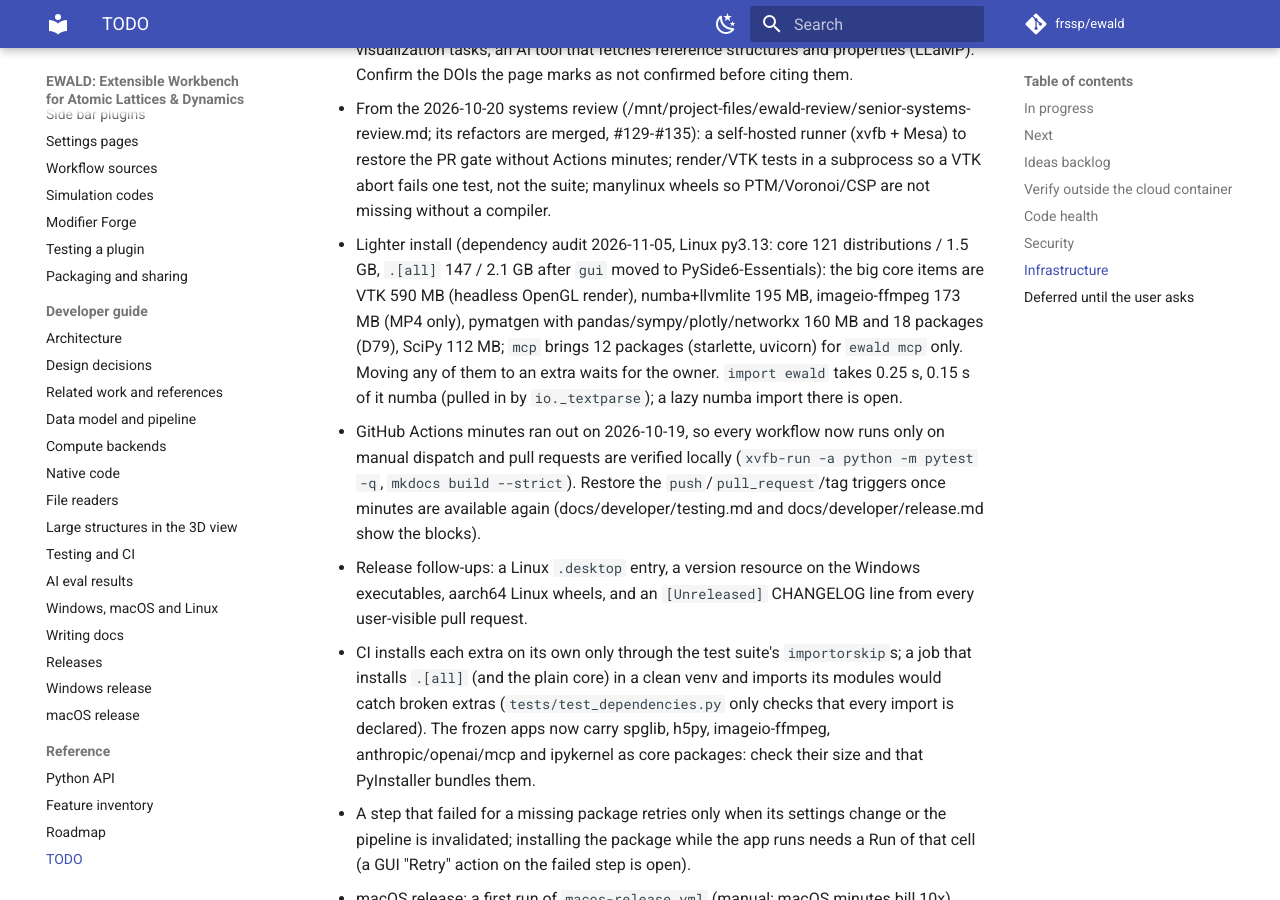
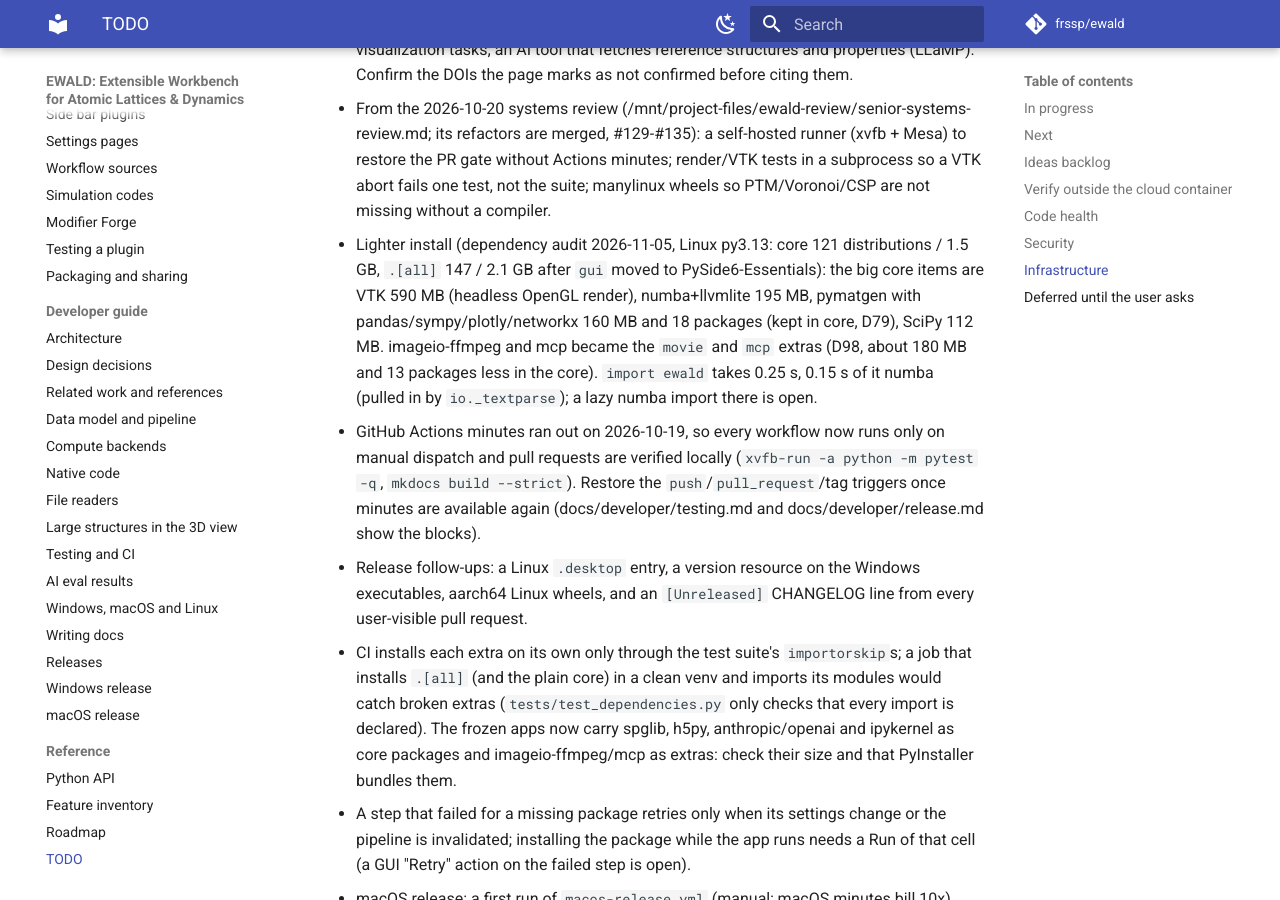
Before and after one commit to frssp/ewald, an MkDocs documentation site: the page built from docs/todo.md, in a window 1280 px wide and 900 px high, scrolled down 31381 px. Built offline with MkDocs 1.6.1 and Material for MkDocs 9.7.7, drawn with Linux system fonts in a browser that asks for light colours; comment, search, counter and statistics services are not loaded.

Commit message:
Move imageio-ffmpeg and mcp from the core install to the movie and mcp extras
imageio-ffmpeg is a 170 MB ffmpeg binary used only for MP4/AVI/MOV export
(GIF and PNG need none, an ffmpeg on PATH still works), and mcp brings 12
packages for `ewald mcp` only. [all], the standalone apps and the online
installer still include both. Preferences > Compute > Optional components can
install imageio-ffmpeg, and `ewald mcp` without the extra names it.

Co-Authored-By: Claude Opus 5.5 <noreply@anthropic.com>

```diff
--- a/docs/todo.md
+++ b/docs/todo.md
@@ -1079,9 +1079,9 @@ From the 2026-10-19 review (expression sandbox, session classes, Forge consent a
   not the suite; manylinux wheels so PTM/Voronoi/CSP are not missing without a compiler.
 - Lighter install (dependency audit 2026-11-05, Linux py3.13: core 121 distributions / 1.5 GB,
   `.[all]` 147 / 2.1 GB after `gui` moved to PySide6-Essentials): the big core items are VTK 590 MB
-  (headless OpenGL render), numba+llvmlite 195 MB, imageio-ffmpeg 173 MB (MP4 only), pymatgen with
-  pandas/sympy/plotly/networkx 160 MB and 18 packages (D79), SciPy 112 MB; `mcp` brings 12 packages
-  (starlette, uvicorn) for `ewald mcp` only. Moving any of them to an extra waits for the owner.
+  (headless OpenGL render), numba+llvmlite 195 MB, pymatgen with pandas/sympy/plotly/networkx
+  160 MB and 18 packages (kept in core, D79), SciPy 112 MB. imageio-ffmpeg and mcp became the
+  `movie` and `mcp` extras (D98, about 180 MB and 13 packages less in the core).
   `import ewald` takes 0.25 s, 0.15 s of it numba (pulled in by `io._textparse`); a lazy numba
   import there is open.
 - GitHub Actions minutes ran out on 2026-10-19, so every workflow now runs only on manual
@@ -1094,7 +1094,7 @@ From the 2026-10-19 review (expression sandbox, session classes, Forge consent a
 - CI installs each extra on its own only through the test suite's `importorskip`s; a job that
   installs `.[all]` (and the plain core) in a clean venv and imports its modules would catch broken
   extras (`tests/test_dependencies.py` only checks that every import is declared). The frozen apps
-  now carry spglib, h5py, imageio-ffmpeg, anthropic/openai/mcp and ipykernel as core packages:
+  now carry spglib, h5py, anthropic/openai and ipykernel as core packages and imageio-ffmpeg/mcp as extras:
   check their size and that PyInstaller bundles them.
 - A step that failed for a missing package retries only when its settings change or the pipeline
   is invalidated; installing the package while the app runs needs a Run of that cell (a GUI
```
Also changed, not shown: CLAUDE.md (+2 -2 lines), docs/developer/windows-release.md (+3 -2 lines), docs/user/claude.md (+3 -0 lines), docs/user/install.md (+6 -5 lines), docs/user/rendering.md (+1 -1 lines), pyproject.toml (+6 -4 lines), 10 other files.
